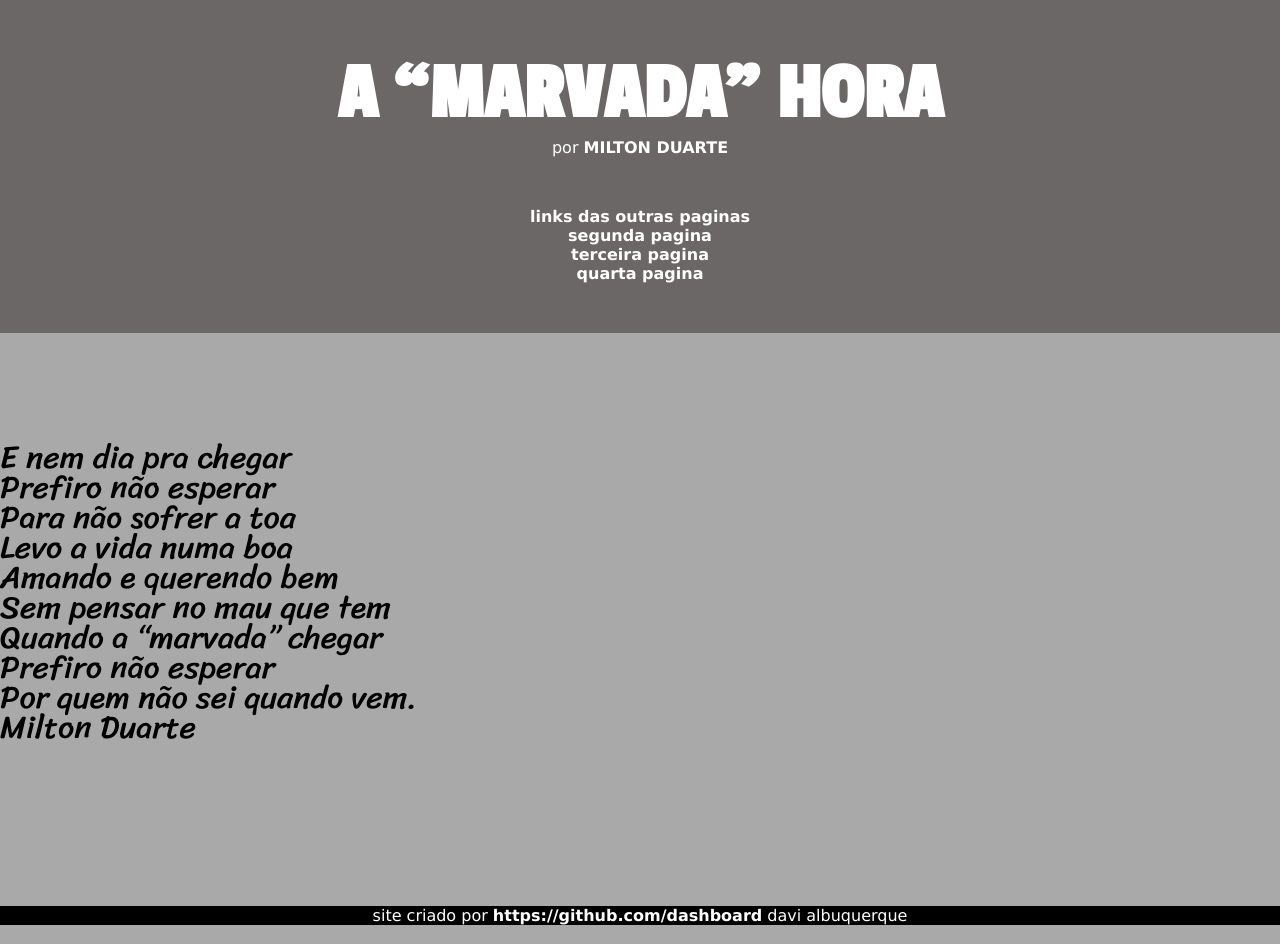
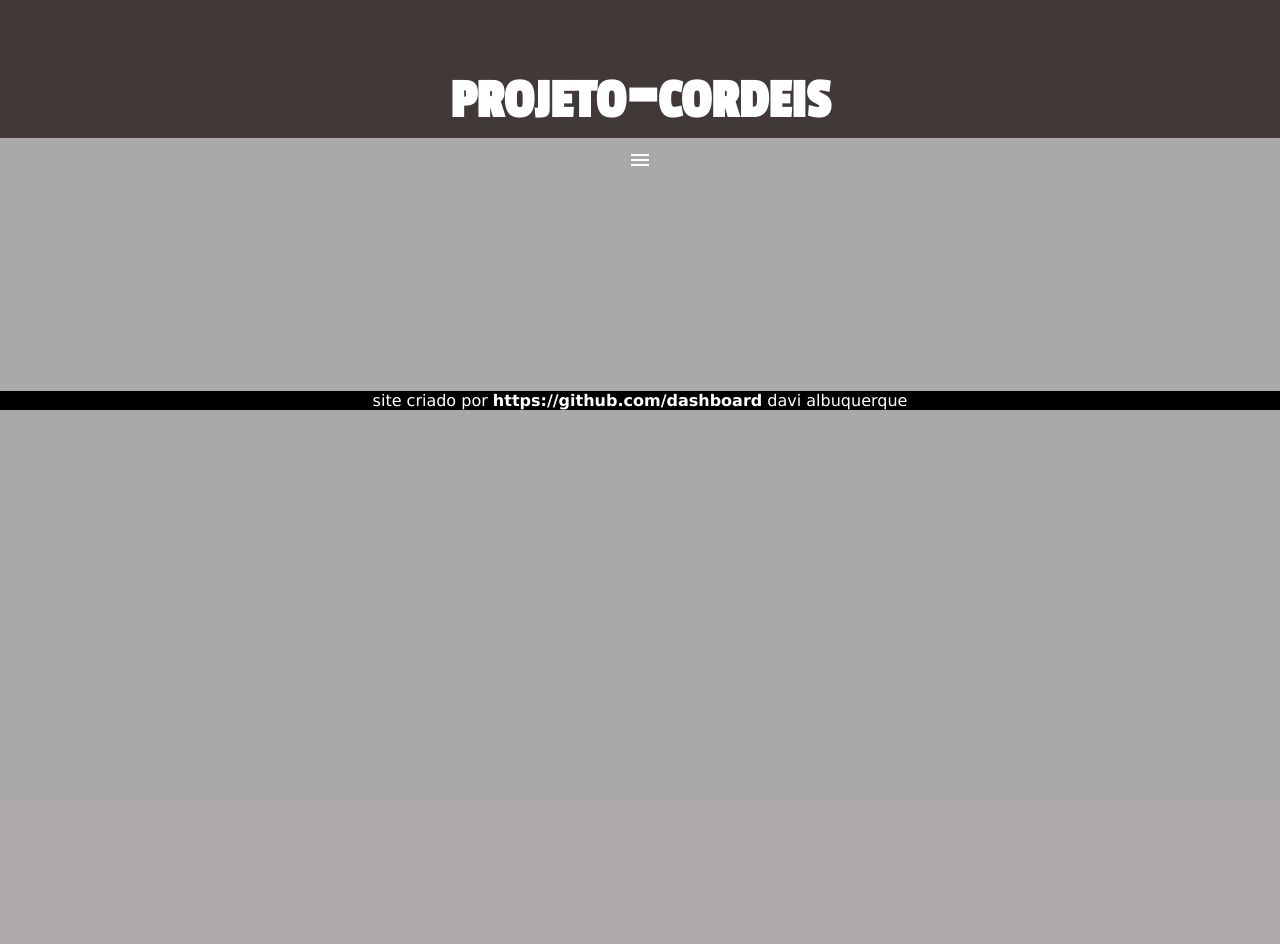
Before and after one commit to davi-albuquerque-da-silva/projeto-cordeis, a PHP site: page / in a window 1280 px wide. After the commit the page ends 410 px from the top, so only its background shows below. Run offline with PHP 8.4, Linux system fonts and the light colour scheme.

Commit message:
atualizei o projeto

```diff
--- a/cordeis/estilo/style.css
+++ b/cordeis/estilo/style.css
@@ -27,12 +27,26 @@ header {
     color:white;
     text-align: center;
 }
+
+
 header > h1{
     padding-top: 50px;
     font-variant: small-caps;
     font-family: var(--fonte2);
     font-size: 10vh;
 }
+span#burquer{
+    color: white;
+    display: block;
+    text-align: center;
+    padding: 10px;
+}
+span#burquer :hover{
+    background-color: white;
+    color:black;
+}
+
+
 header > p{
     padding-bottom:50px ;
 }
--- a/cordeis/index.html
+++ b/cordeis/index.html
@@ -4,11 +4,13 @@
     <meta charset="UTF-8">
     <meta name="viewport" content="width=device-width, initial-scale=1.0">
     <title>projeto-cordeis</title>
+    <link href="https://fonts.googleapis.com/icon?family=Material+Icons"
+      rel="stylesheet">
     <link rel="stylesheet" href="estilo/style.css">
     <style>
 
         header{
-            background-color: rgb(107, 103, 103);
+            background-color: rgb(65, 56, 56);
     color:white;
     text-align: center;
 
@@ -18,44 +20,37 @@
 </head>
 <body>
        <header>
-           <h1>  A “MARVADA” HORA </h1>
+           <h1> projeto-cordeis </h1>
 
-               <p>por <a href="https://www.recantodasletras.com.br/cordel/6199463" target="blank">MILTON DUARTE</a></p>
-               <h2>links das outras paginas
+
+
+
+
+        <!--       <h2>links das outras paginas
 
                </h2>
-               <p><a href="index02.html">segunda pagina</a> <br>   <a href="index03.html">terceira pagina </a> <br> <a href="index04.html">quarta pagina</a></p>
+               <p><a href="index02.html">segunda pagina</a> <br>   <a href="index03.html">terceira pagina </a> <br> <a href="index04.html">quarta pagina</a></p> -->
 
        </header>
-
+        <span id="burquer" class="material-icons">menu</span>
     <section>
         <br>
 
-      <p>
 
-          E nem dia pra chegar <br>
 
-          Prefiro não esperar <br>
 
-          Para não sofrer a toa <br>
 
-          Levo a vida numa boa <br>
 
-          Amando e querendo bem <br>
-
-          Sem pensar no mau que tem <br>
-
-          Quando a “marvada” chegar <br>
-
-          Prefiro não esperar <br>
-
-          Por quem não sei quando vem. <br>
-
-          Milton Duarte <br>
-      </p>
 
     </section>
     <br>
+
+
+
+
+
+
+
     <footer>
         <p>
             site criado por <a href="https://github.com/dashboard">https://github.com/dashboard</a>
```
Also changed, not shown: cordeis/index05.html (added, +53 -0 lines).
